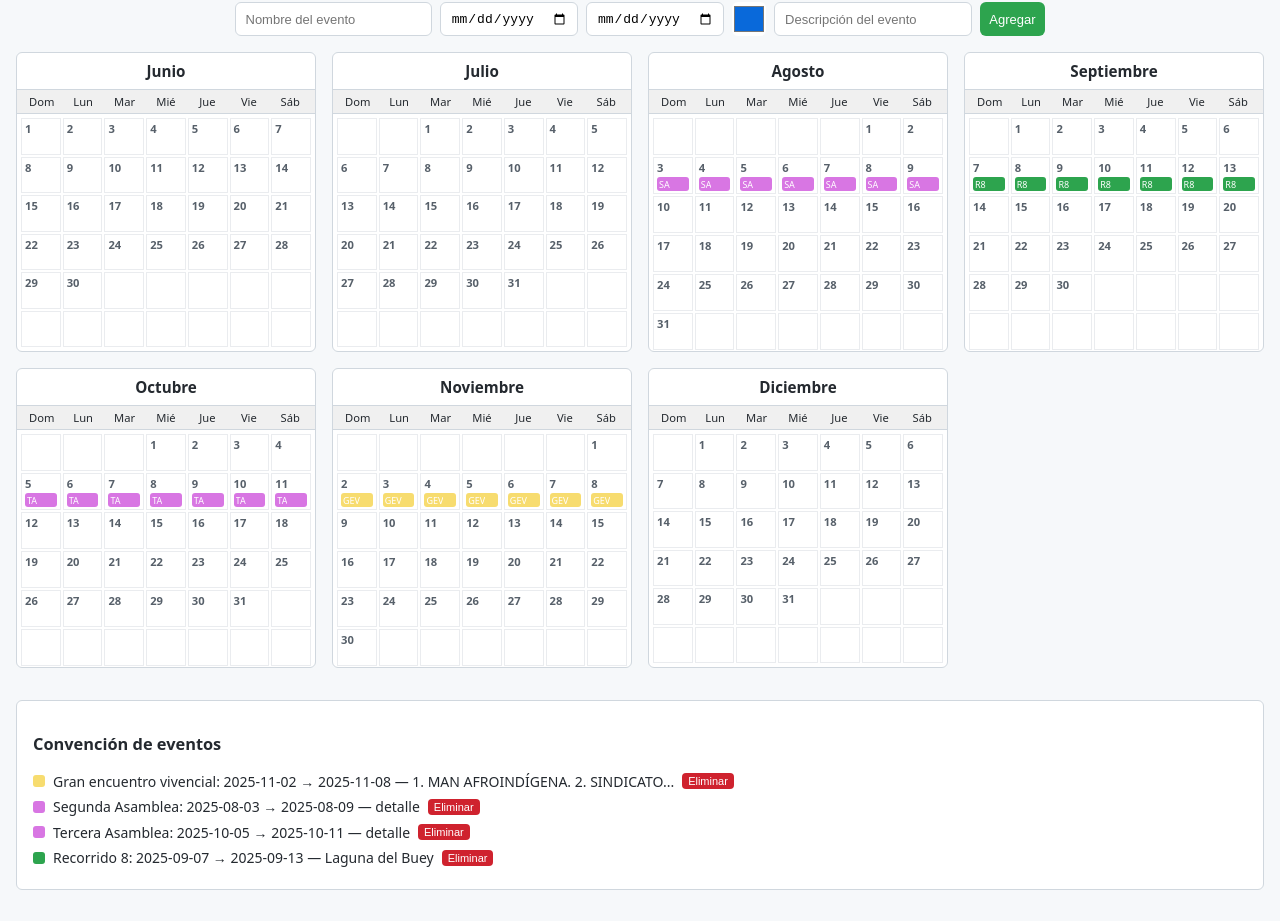
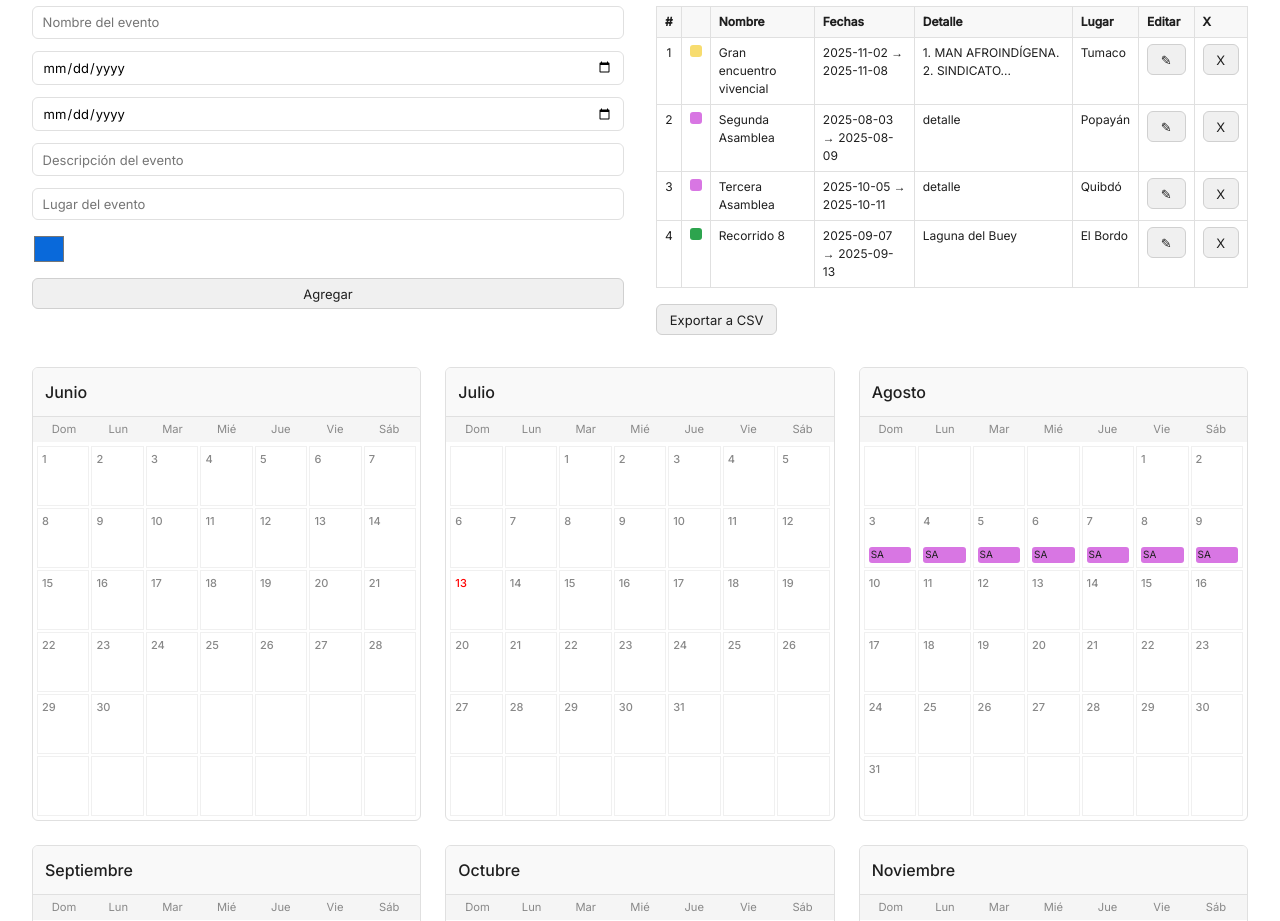
Before and after one commit to pensarbonito/47sna, a plain HTML site: page index.html in a window 1280 px wide. Shown: the part 79-1000 px from the top of the page. Drawn offline with Linux system fonts and the light colour scheme.

Commit message:
Update index.html

```diff
--- a/index.html
+++ b/index.html
@@ -4,63 +4,98 @@
   <meta charset="UTF-8" />
   <meta name="viewport" content="width=device-width, initial-scale=1.0"/>
   <title>Calendario 47SNA</title>
+  <link href="https://fonts.googleapis.com/css2?family=Inter:wght@400;500&display=swap" rel="stylesheet">
   <style>
     :root {
-      --bg: #f6f8fa;
-      --text: #24292f;
-      --border: #d0d7de;
+      --bg: #ffffff;
+      --text: #1f1f1f;
+      --border: #e0e0e0;
+      --muted: #888888;
+      --radius: 6px;
     }
 
-    * { box-sizing: border-box; }
+    * {
+      box-sizing: border-box;
+    }
 
     body {
-      font-family: system-ui, sans-serif;
-      background: var(--bg);
+      font-family: "Inter", system-ui, sans-serif;
+      background-color: var(--bg);
       color: var(--text);
       margin: 0;
-      padding: 1rem;
+      padding: 2rem;
       font-size: 14px;
+      line-height: 1.5;
     }
 
     h1 {
+      font-size: 1.5rem;
       text-align: center;
-      font-size: 1.5rem;
+      font-weight: 500;
+      margin-bottom: 2rem;
+    }
+
+    .top-section {
+      display: flex;
+      flex-wrap: wrap;
+      gap: 2rem;
+      margin-bottom: 2rem;
+    }
+
+    .form-column,
+    .event-column {
+      flex: 1 1 450px;
+      min-width: 300px;
+    }
+
+    .form-title {
+      font-size: 1rem;
+      font-weight: 500;
       margin-bottom: 1rem;
     }
 
     .form-section {
       display: flex;
-      flex-wrap: wrap;
-      gap: 0.5rem;
-      justify-content: center;
-      margin-bottom: 1rem;
+      flex-direction: column;
+      gap: 0.75rem;
     }
 
-    .form-section input, .form-section button {
-      padding: 0.4rem 0.6rem;
+    .form-section input {
+      padding: 0.45rem 0.6rem;
       font-size: 13px;
       border: 1px solid var(--border);
-      border-radius: 6px;
+      border-radius: var(--radius);
       background: #fff;
+      font-family: inherit;
     }
 
     .form-section input[type="color"] {
+      padding: 0;
       width: 34px;
       height: 34px;
-      padding: 0;
       border: none;
+      background: none;
     }
 
-    .form-section button {
-      background: #2da44e;
-      color: white;
-      border: none;
+    button {
+      background-color: #f0f0f0;
+      color: #1f1f1f;
+      border: 1px solid #d0d0d0;
+      border-radius: var(--radius);
+      padding: 0.4rem 0.8rem;
+      font-size: 13px;
+      font-family: inherit;
       cursor: pointer;
+      transition: background-color 0.2s ease;
+    }
+
+    button:hover {
+      background-color: #e0e0e0;
     }
 
     .calendar-container {
       display: grid;
-      gap: 1rem;
+      gap: 1.5rem;
       grid-template-columns: repeat(auto-fit, minmax(300px, 1fr));
       margin-bottom: 2rem;
     }
@@ -68,55 +103,51 @@
     .month {
       background: white;
       border: 1px solid var(--border);
-      border-radius: 6px;
+      border-radius: var(--radius);
       display: flex;
       flex-direction: column;
-      aspect-ratio: 1 / 1;
       overflow: hidden;
+      min-height: 300px;
     }
 
     .month h2 {
-      text-align: center;
-      padding: 0.5rem;
-      font-size: 0.95rem;
-      font-weight: 600;
+      font-size: 1rem;
+      font-weight: 500;
+      padding: 0.75rem;
       border-bottom: 1px solid var(--border);
+      background: #f9f9f9;
       margin: 0;
     }
 
     .weekdays {
       display: grid;
       grid-template-columns: repeat(7, 1fr);
-      background: #f0f0f0;
       font-size: 0.7rem;
       text-align: center;
       padding: 4px;
-      border-bottom: 1px solid var(--border);
+      background: #f5f5f5;
+      color: var(--muted);
     }
 
     .grid {
       display: grid;
       grid-template-columns: repeat(7, 1fr);
-      grid-auto-rows: 1fr;
+      grid-auto-rows: minmax(60px, auto);
       padding: 4px;
-      height: 100%;
       gap: 2px;
     }
 
     .day {
-      background: #fff;
-      border: 1px solid #eaecef;
-      font-size: 0.65rem;
-      padding: 2px 3px;
+      border: 1px solid #f0f0f0;
+      padding: 4px;
       display: flex;
       flex-direction: column;
-      justify-content: start;
+      font-size: 11px;
     }
 
     .day-number {
-      font-weight: 600;
-      font-size: 0.7rem;
-      color: #57606a;
+      font-weight: 500;
+      color: var(--muted);
       margin-bottom: 2px;
     }
 
@@ -128,17 +159,18 @@
     }
 
     .event-line {
-      height: 14px;
+      height: 16px;
       border-radius: 3px;
-      width: 100%;
+      padding-left: 2px;
       display: flex;
       align-items: center;
-      padding-left: 2px;
+      background-color: #d0d0d0;
+      color: #1f1f1f;
+      font-size: 10px;
+      overflow: hidden;
     }
 
     .event-line span {
-      font-size: 9px;
-      color: #fff;
       white-space: nowrap;
       overflow: hidden;
       text-overflow: ellipsis;
@@ -146,89 +178,133 @@
 
     .event-list {
       background: white;
-      padding: 1rem;
-      border-radius: 6px;
-      border: 1px solid var(--border);
+      border-radius: var(--radius);
     }
 
-    .event-item {
-      display: flex;
-      align-items: center;
-      gap: 0.5rem;
-      margin: 0.4rem 0;
+    .event-table {
+      width: 100%;
+      border-collapse: collapse;
+      font-size: 12px;
     }
 
-    .color-box {
+    .event-table thead {
+      background: #f8f8f8;
+    }
+
+    .event-table th,
+    .event-table td {
+      border: 1px solid var(--border);
+      padding: 6px 8px;
+      text-align: left;
+      vertical-align: top;
+    }
+
+    .event-table th:first-child,
+    .event-table td:first-child {
+      text-align: center;
+      width: 24px;
+    }
+
+    .color-swatch {
       width: 12px;
       height: 12px;
       border-radius: 3px;
+      display: inline-block;
+      margin: 0 auto;
     }
 
-    .event-item button {
-      padding: 2px 6px;
-      font-size: 11px;
-      background: #cf222e;
-      color: white;
-      border: none;
-      border-radius: 4px;
-      cursor: pointer;
+    .export-btn {
+      margin-top: 1rem;
+    }
+
+    @media (max-width: 768px) {
+      .top-section {
+        flex-direction: column;
+      }
+    }
+    .day-number.today {
+  color: red;
 }
   </style>
 </head>
 <body>
-
-<h1>Calendario 47SNA</h1>
-
+  <div class="top-section">
+    <div class="form-column">
+      <h2 class="form-title">47SNA</h2>
       <div class="form-section">
         <input type="text" id="event-name" placeholder="Nombre del evento" />
         <input type="date" id="event-start" />
         <input type="date" id="event-end" />
+
+        <input type="text" id="event-desc" placeholder="Descripción del evento" />
+        <input type="text" id="event-place" placeholder="Lugar del evento" />
          <input type="color" id="event-color" value="#0969da" />
-  <input type="text" id="event-desc" placeholder="Descripción del evento" />
         <button onclick="addEvent()">Agregar</button>
       </div>
-
+    </div>
+    <div class="event-column">
+      <h2 class="form-title">Eventos</h2>
+      <div class="event-list">
+        <table class="event-table">
+          <thead>
+            <tr>
+            <th>#</th>
+              <th></th>
+              <th>Nombre</th>
+              <th>Fechas</th>
+              <th>Detalle</th>
+              <th>Lugar</th>
+              <th>Editar</th>
+              <th>X</th>
+            </tr>
+          </thead>
+          <tbody id="event-list"></tbody>
+        </table>
+        <button class="export-btn" onclick="exportToCSV()">Exportar a CSV</button>
+      </div>
+    </div>
+  </div>
   <div class="calendar-container" id="calendar"></div>
 
-<div class="event-list">
-  <h3>Convención de eventos</h3>
-  <div id="event-list"></div>
-</div>
-
   <script>
-  const startMonth = 5; // Junio
-  const endMonth = 11;  // Diciembre
+    const startMonth = 5;
+    const endMonth = 11;
     const year = 2025;
     const daysShort = ["Dom", "Lun", "Mar", "Mié", "Jue", "Vie", "Sáb"];
     const monthNames = ["Enero", "Febrero", "Marzo", "Abril", "Mayo", "Junio", "Julio", "Agosto", "Septiembre", "Octubre", "Noviembre", "Diciembre"];
+
     const events = [
       {
         name: "Gran encuentro vivencial",
         start: "2025-11-02",
         end: "2025-11-08",
         color: "#F7DC6F",
-      desc: "1. MAN AFROINDÍGENA. 2. SINDICATO..."
+        desc: "1. MAN AFROINDÍGENA. 2. SINDICATO...",
+        place: "Tumaco"
       },
       {
         name: "Segunda Asamblea",
         start: "2025-08-03",
         end: "2025-08-09",
         color: "#d876e3",
-      desc: "detalle"
+        desc: "detalle",
+        place: "Popayán"
       },
       {
         name: "Tercera Asamblea",
         start: "2025-10-05",
         end: "2025-10-11",
         color: "#d876e3",
-      desc: "detalle"
+        desc: "detalle",
+        place: "Quibdó"
       },
       {
         name: "Recorrido 8",
         start: "2025-09-07",
         end: "2025-09-13",
         color: "#2da44e",
-      desc: "Laguna del Buey"
+        desc: "Laguna del Buey",
+        place: "El Bordo"
       }
     ];
 
@@ -238,13 +314,14 @@
       const end = document.getElementById("event-end").value;
       const color = document.getElementById("event-color").value;
       const desc = document.getElementById("event-desc").value.trim();
+      const place = document.getElementById("event-place").value.trim();
 
       if (!name || !start || !end) {
-      alert("Completa todos los campos.");
+        alert("Completa todos los campos obligatorios.");
         return;
       }
 
-    events.push({ name, start, end, color, desc });
+      events.push({ name, start, end, color, desc, place });
       updateCalendar();
       clearForm();
     }
@@ -254,34 +331,46 @@
       document.getElementById("event-start").value = "";
       document.getElementById("event-end").value = "";
       document.getElementById("event-desc").value = "";
+      document.getElementById("event-place").value = "";
     }
 
     function renderEventList() {
-    const list = document.getElementById("event-list");
-    list.innerHTML = "";
+      const tbody = document.getElementById("event-list");
+      tbody.innerHTML = "";
+
       events.forEach((e, i) => {
-      const item = document.createElement("div");
-      item.className = "event-item";
+        const tr = document.createElement("tr");
 
-      const colorBox = document.createElement("div");
-      colorBox.className = "color-box";
-      colorBox.style.backgroundColor = e.color;
+        tr.innerHTML = `
+        <td>${i + 1}</td>
+        <td><span class="color-swatch" style="background-color:${e.color}"></span></td>
+          <td>${e.name}</td>
+          <td>${e.start} → ${e.end}</td>
+          <td>${e.desc}</td>
+          <td>${e.place}</td>
+          <td><button onclick="editEvent(${i})">✎</button></td>
+          <td><button onclick="deleteEvent(${i})">X</button></td>
+        `;
 
-      const label = document.createElement("span");
-      label.textContent = `${e.name}: ${e.start} → ${e.end}${e.desc ? " — " + e.desc : ""}`;
+        tbody.appendChild(tr);
+      });
+    }
 
-      const delBtn = document.createElement("button");
-      delBtn.textContent = "Eliminar";
-      delBtn.onclick = () => {
-        events.splice(i, 1);
+    function editEvent(index) {
+      const e = events[index];
+      document.getElementById("event-name").value = e.name;
+      document.getElementById("event-start").value = e.start;
+      document.getElementById("event-end").value = e.end;
+      document.getElementById("event-color").value = e.color;
+      document.getElementById("event-desc").value = e.desc;
+      document.getElementById("event-place").value = e.place;
+      events.splice(index, 1);
       updateCalendar();
-      };
+    }
 
-      item.appendChild(colorBox);
-      item.appendChild(label);
-      item.appendChild(delBtn);
-      list.appendChild(item);
-    });
+    function deleteEvent(index) {
+      events.splice(index, 1);
+      updateCalendar();
     }
 
     function updateCalendar() {
@@ -329,6 +418,14 @@
          const num = document.createElement("div");
 num.className = "day-number";
 num.textContent = dayNum;
+
+const today = new Date();
+const todayStr = `${today.getFullYear()}-${String(today.getMonth()+1).padStart(2, '0')}-${String(today.getDate()).padStart(2, '0')}`;
+
+if (dateStr === todayStr) {
+  num.classList.add("today");
+}
+
 dayDiv.appendChild(num);
 
             const slot = document.createElement("div");
@@ -343,17 +440,10 @@
                 line.className = "event-line";
                 line.style.backgroundColor = ev.color;
                 line.title = `${ev.name}\n${ev.desc || ''}`;
-
-              const initials = ev.name
-                .split(' ')
-                .map(w => w[0])
-                .join('')
-                .toUpperCase();
-
+                const initials = ev.name.split(' ').map(w => w[0]).join('').toUpperCase();
                 const label = document.createElement("span");
                 label.textContent = initials;
                 line.appendChild(label);
-
                 slot.appendChild(line);
               }
             });
@@ -369,8 +459,22 @@
       }
     }
 
+    function exportToCSV() {
+      const csvRows = ["Nombre,Fecha inicio,Fecha fin,Color,Detalle,Lugar"];
+      events.forEach(e => {
+        const row = [e.name, e.start, e.end, e.color, e.desc.replace(/,/g, ';'), e.place.replace(/,/g, ';')];
+        csvRows.push(row.join(","));
+      });
+      const blob = new Blob([csvRows.join("\n")], { type: 'text/csv' });
+      const url = URL.createObjectURL(blob);
+      const a = document.createElement("a");
+      a.href = url;
+      a.download = "eventos.csv";
+      a.click();
+      URL.revokeObjectURL(url);
+    }
+
     updateCalendar();
   </script>
-
 </body>
 </html>
```
Lines whose indentation alone changed are shown as unchanged.
